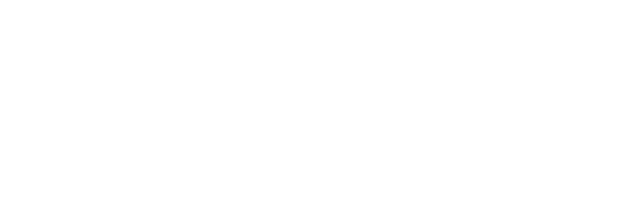
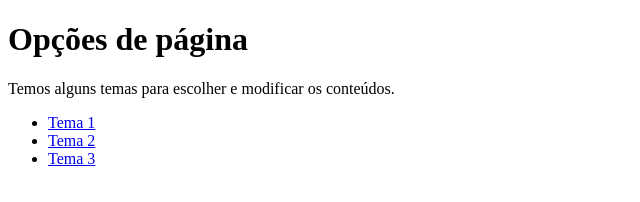
Before and after one commit to LeTarrask/leticia, a plain HTML site: page index.html in a window 1280 px wide. Shown: the whole page, without its empty margins (0-640 px from the left). Drawn offline with Linux system fonts and the light colour scheme.

Commit message:
linked the 3 themes

```diff
--- a/index.html
+++ b/index.html
@@ -4,9 +4,17 @@
     <meta charset="UTF-8">
     <meta http-equiv="X-UA-Compatible" content="IE=edge">
     <meta name="viewport" content="width=device-width, initial-scale=1.0">
-    <title>Document</title>
+    <title>Opções de página</title>
 </head>
 <body>
+    <h1>Opções de página</h1>
 
+    <p>Temos alguns temas para escolher e modificar os conteúdos.</p>
+
+    <ul>
+        <li><a href="/patrix/">Tema 1</a></li>
+        <li><a href="/seogram/html/index.html">Tema 2</a></li>
+        <li><a href="/woody/">Tema 3</a></li>
+    </ul>
 </body>
 </html>
```
